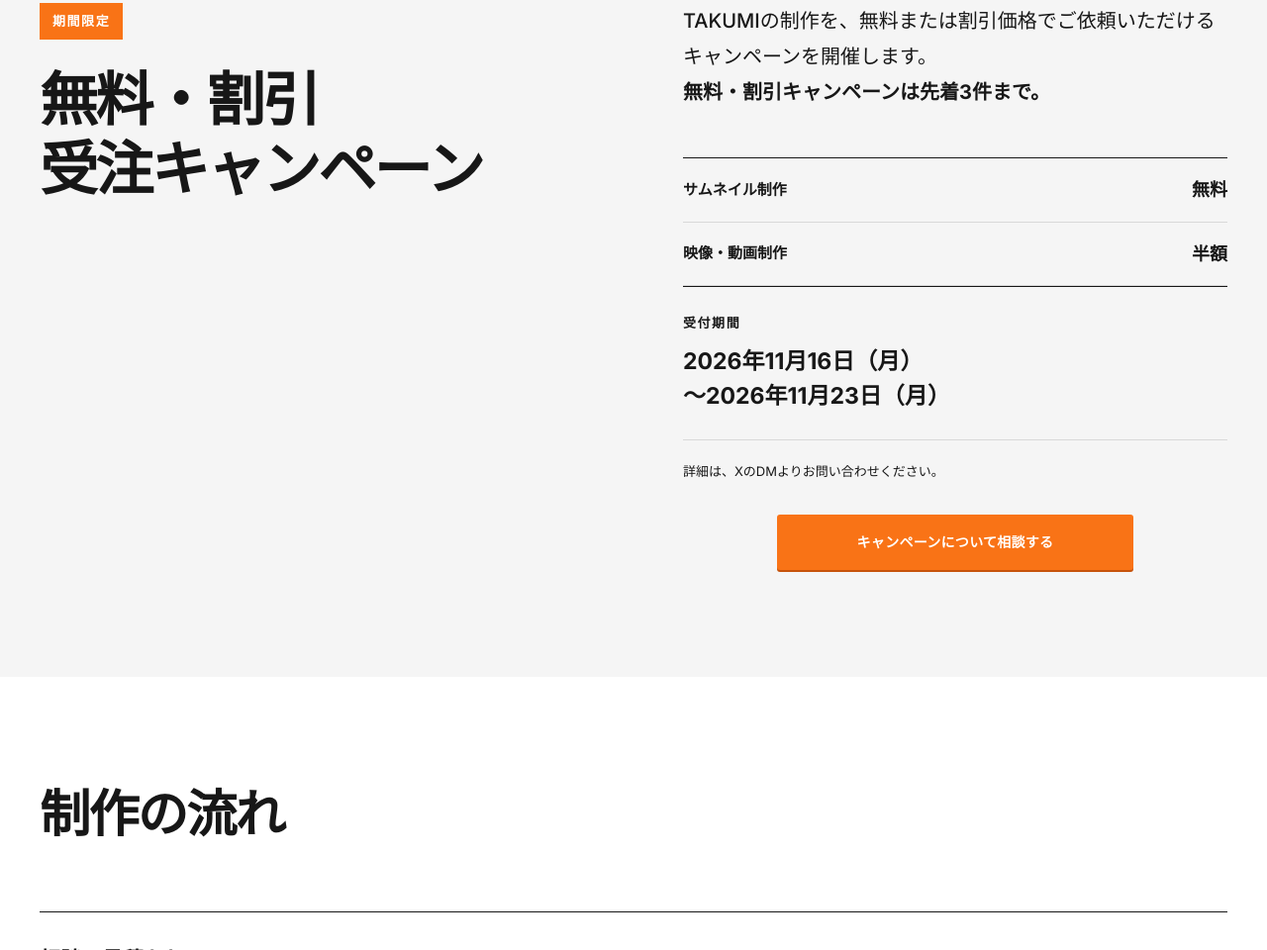
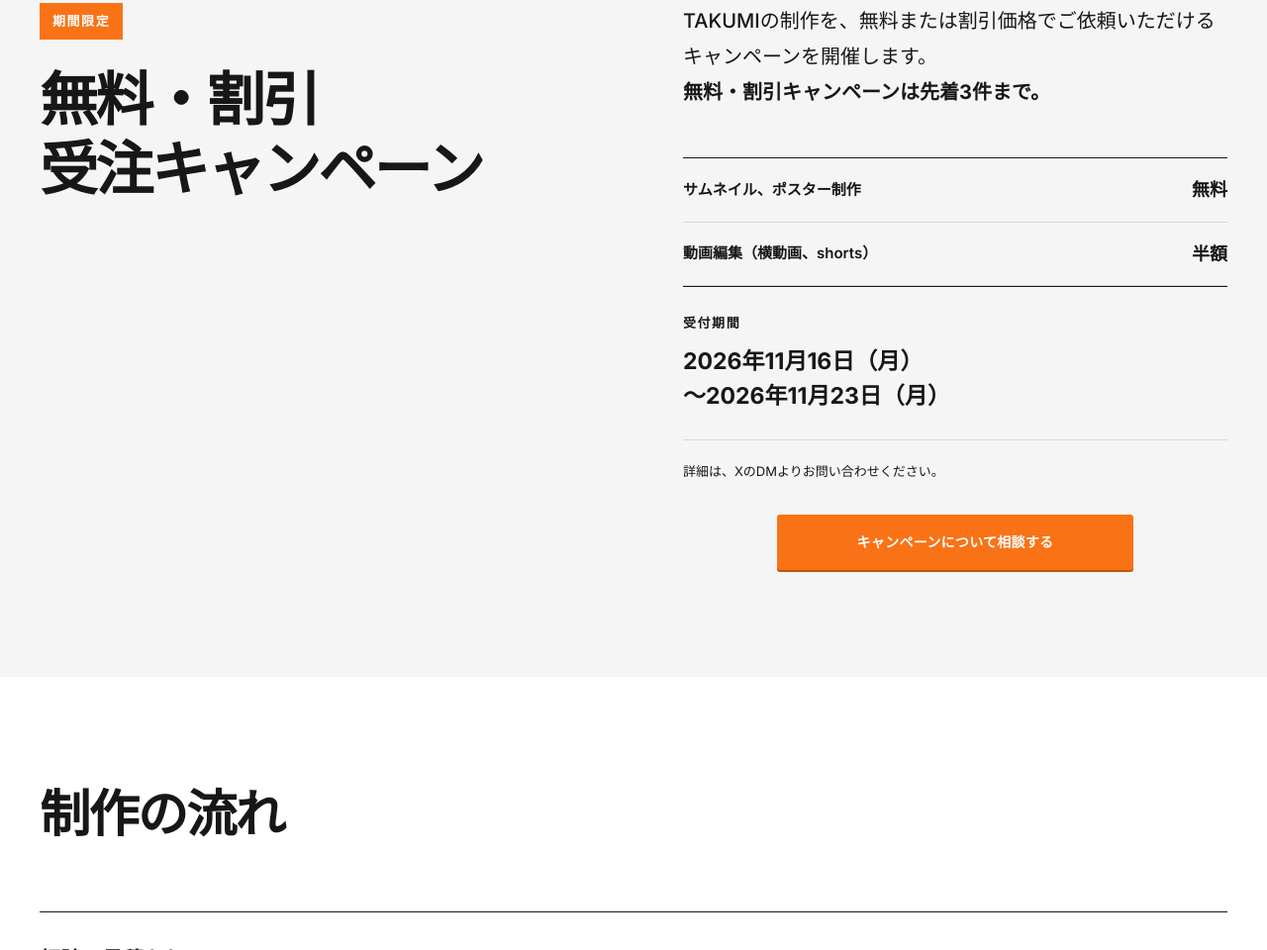
Before and after one commit to KaN1112/TAKUMI, a plain HTML site: page index.html in a window 1280 px wide. Shown: the part 905-1865 px from the top of the page at 99% size. Drawn offline with Linux system fonts and the light colour scheme.

Commit message:
Update campaign service labels

```diff
--- a/index.html
+++ b/index.html
@@ -42,8 +42,8 @@
         <div class="campaign-info">
           <p class="campaign-copy">TAKUMIの制作を、無料または割引価格でご依頼いただけるキャンペーンを開催します。<br><strong>無料・割引キャンペーンは先着3件まで。</strong></p>
           <div class="campaign-offers" aria-label="キャンペーン内容">
-            <p>サムネイル制作<strong>無料</strong></p>
-            <p>映像・動画制作<strong>半額</strong></p>
+            <p>サムネイル、ポスター制作<strong>無料</strong></p>
+            <p>動画編集（横動画、shorts）<strong>半額</strong></p>
           </div>
           <dl class="campaign-date">
             <dt>受付期間</dt>
```
